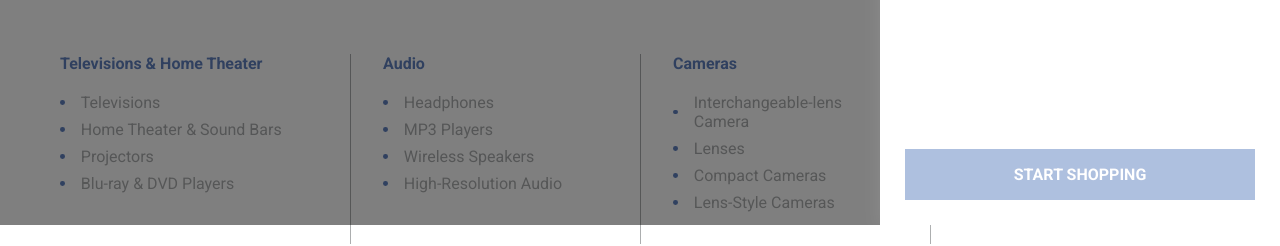
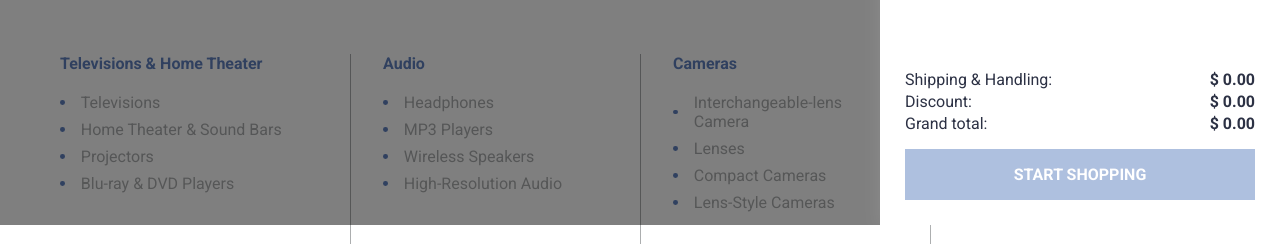
Before and after one commit to caiohenrique-developer/shopthings, a Next.js app: page / in a window 1280 px wide. Shown: the part 575-821 px from the top of the page. Built offline with nearby package versions, Linux system fonts and the light colour scheme; no server answers.

Commit message:
📈 [wip]: Creating filled cart, add price informations above the start shopping button

```diff
--- a/src/components/Cart/index.tsx
+++ b/src/components/Cart/index.tsx
@@ -53,6 +53,20 @@ export const Cart = () => {
         </div>
 
         <footer>
+          {tst && (
+            <div>
+              <span>
+                Shipping &#38; Handling: <strong>$ 0.00</strong>
+              </span>
+              <span>
+                Discount: <strong>$ 0.00</strong>
+              </span>
+              <span>
+                Grand total: <strong>$ 0.00</strong>
+              </span>
+            </div>
+          )}
+
           <button type='button' disabled>
             Start shopping
           </button>
--- a/src/components/Cart/styles.ts
+++ b/src/components/Cart/styles.ts
@@ -74,7 +74,23 @@ export const Container = styled.section`
     }
 
     footer {
+      gap: 1rem;
+      display: grid;
+
       width: 100%;
+
+      div {
+        gap: 0.2rem;
+        display: flex;
+        flex-direction: column;
+        justify-content: center;
+
+        span {
+          display: flex;
+          align-items: center;
+          justify-content: space-between;
+        }
+      }
 
       button {
         color: var(--white_fff);
--- a/src/styles/globals.ts
+++ b/src/styles/globals.ts
@@ -58,6 +58,7 @@ export default createGlobalStyle`
     }
 
     body {
+      color: var(--black_2c3);
       background: var(--background);
 
       .app-container {
```
